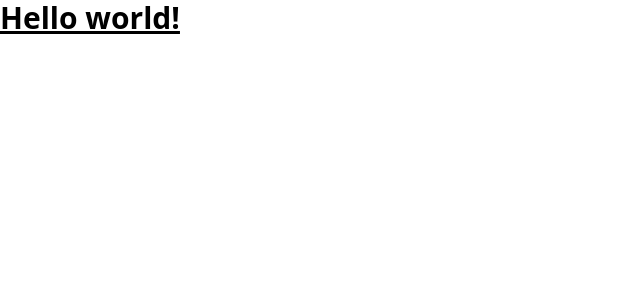
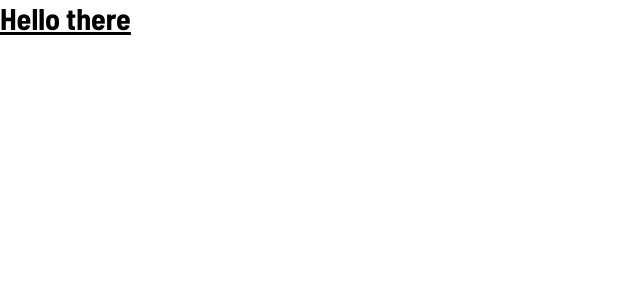
Before and after one commit to miguehenriquez/fem-rock-paper-scissors, an Angular app: page / in a window 1280 px wide. Shown: the top 300 px of the page, without its empty margins (0-640 px from the left). Built offline with nearby package versions, Linux system fonts and the light colour scheme.

Commit message:
add design colors and font family

```diff
--- a/angular.json
+++ b/angular.json
@@ -119,5 +119,8 @@
         }
       }
     }
+  },
+  "cli": {
+    "analytics": false
   }
 }
--- a/src/app/app.component.html
+++ b/src/app/app.component.html
@@ -1 +1 @@
-<h1 class="text-3xl font-bold underline">Hello world!</h1>
+<h1 class="text-3xl font-bold underline">Hello there</h1>
--- a/src/index.html
+++ b/src/index.html
@@ -1,11 +1,17 @@
-<!doctype html>
+<!DOCTYPE html>
 <html lang="en">
   <head>
-  <meta charset="utf-8">
+    <meta charset="utf-8" />
     <title>RockPaperScissors</title>
-  <base href="/">
-  <meta name="viewport" content="width=device-width, initial-scale=1">
-  <link rel="icon" type="image/x-icon" href="favicon.ico">
+    <base href="/" />
+    <meta name="viewport" content="width=device-width, initial-scale=1" />
+    <link rel="icon" type="image/x-icon" href="favicon.ico" />
+    <link rel="preconnect" href="https://fonts.googleapis.com" />
+    <link rel="preconnect" href="https://fonts.gstatic.com" crossorigin />
+    <link
+      href="https://fonts.googleapis.com/css2?family=Barlow+Semi+Condensed:wght@200;300;400;500;600;700;800&display=swap"
+      rel="stylesheet"
+    />
   </head>
   <body>
     <app-root></app-root>
--- a/tailwind.config.js
+++ b/tailwind.config.js
@@ -2,7 +2,28 @@
 module.exports = {
   content: ["./src/**/*.{html,ts}"],
   theme: {
-    extend: {},
+    extend: {
+      colors: {
+        "c-from-scissors-gradient": "hsl(39, 89%, 49%)",
+        "c-to-scissors-gradient": "hsl(40, 84%, 53%)",
+        "c-from-paper-gradient": "hsl(230, 89%, 62%)",
+        "to-paper-gradient": "hsl(230, 89%, 65%)",
+        "c-from-rock-gradient": "hsl(349, 71%, 52%)",
+        "c-to-rock-gradient": "hsl(349, 70%, 56%)",
+        "c-from-lizard-gradient": "hsl(261, 73%, 60%)",
+        "c-to-lizard-gradient": "hsl(261, 72%, 63%)",
+        "c-from-cyan-gradient": "hsl(189, 59%, 53%)",
+        "c-to-cyan-gradient": "hsl(189, 58%, 57%)",
+        "c-dark-text": "hsl(229, 25%, 31%)",
+        "c-score-text": "hsl(229, 64%, 46%)",
+        "c-header-outline": "hsl(217, 16%, 45%)",
+        "c-from-radial-gradient": "hsl(214, 47%, 23%)",
+        "c-to-radial-gradient": "hsl(237, 49%, 15%)",
+      },
+      fontFamily: {
+        sans: ["Barlow Semi Condensed", "sans-serif"],
+      },
+    },
   },
   plugins: [],
 };
```
Lines whose indentation alone changed are shown as unchanged.
